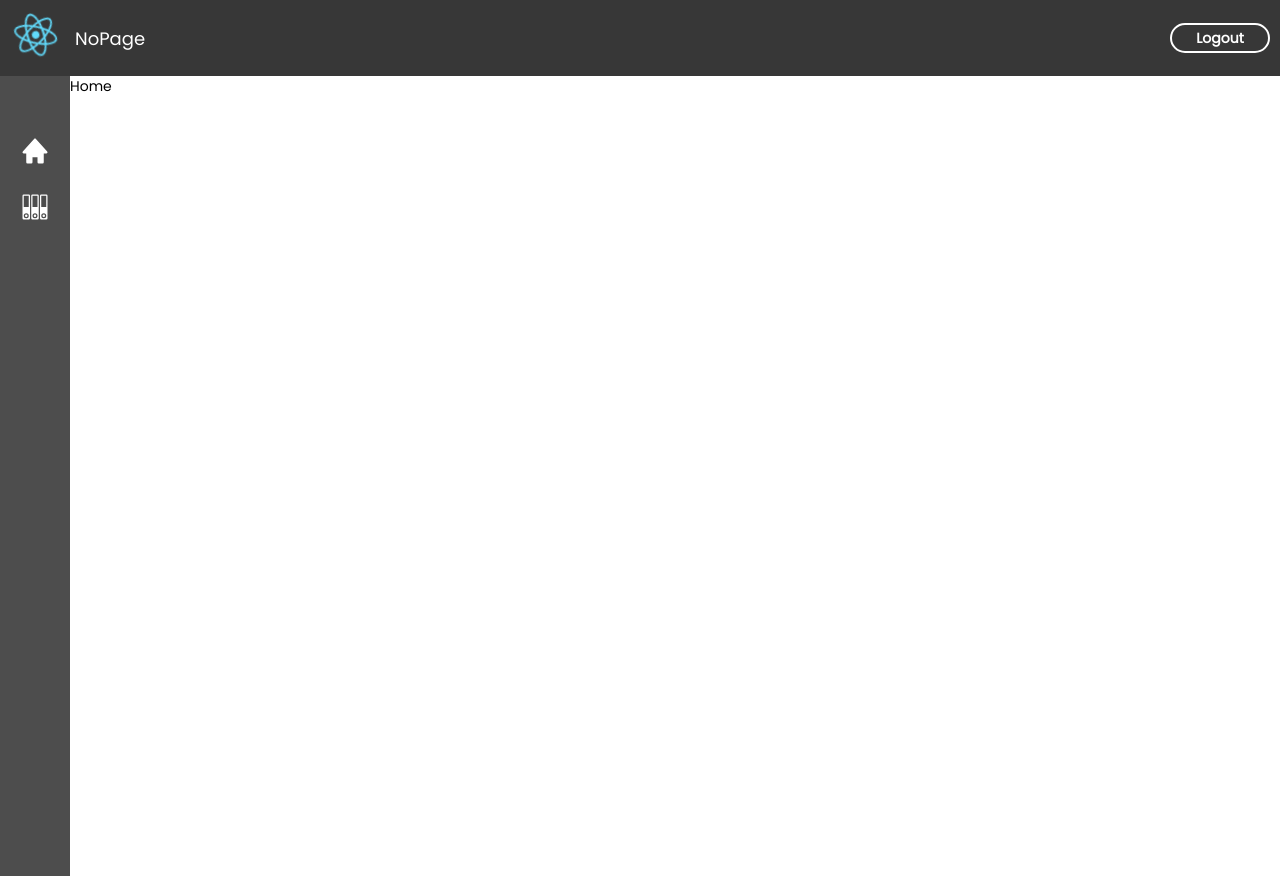
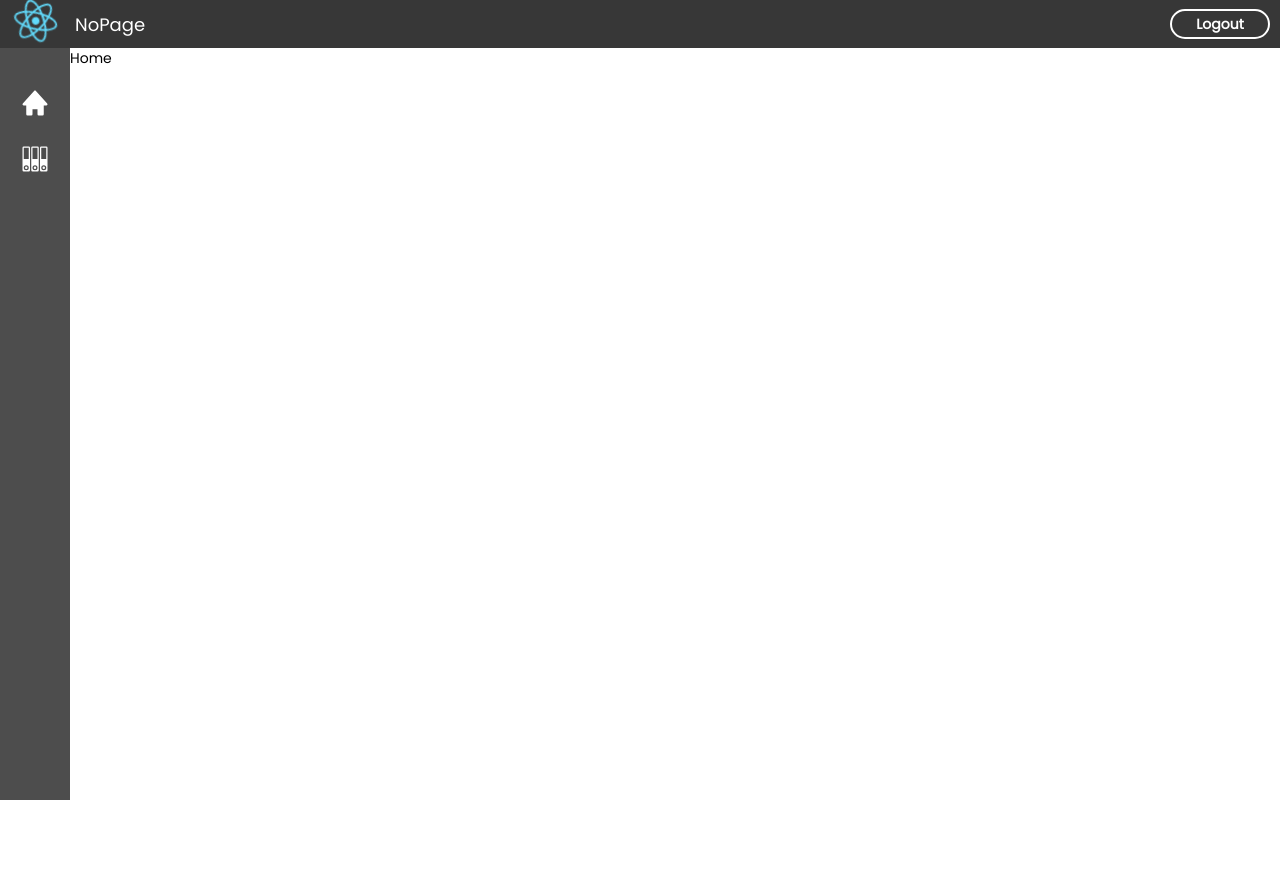
Before and after one commit to 4745454B/frontend-test-odyssey, a React (Create React App) app: page / in a window 1280 px wide. After the commit the page ends 800 px from the top, so only its background shows below. Built offline with nearby package versions, Linux system fonts and the light colour scheme; sample sign-in values are in the browser's storage.

Commit message:
Header & NavigationSidebar css update

```diff
--- a/src/components/common/Header/Header.module.scss
+++ b/src/components/common/Header/Header.module.scss
@@ -23,6 +23,7 @@ $headerColor: rgb(55, 55, 55);
 
 header{
     width: 100%;
+    height: 6vh;
     padding: 1rem;
     background-color: $headerColor;
     display: flex;
--- a/src/components/common/NavigationSidebar/NavigationSidebar.module.scss
+++ b/src/components/common/NavigationSidebar/NavigationSidebar.module.scss
@@ -1,9 +1,10 @@
 aside {
     background-color: #4d4d4d;
     max-width: fit-content;
-    min-height: 100vh;
+    min-height: 94vh;
 
     nav {
+        margin: 2rem 0;
         ul {
             display: flex;
             flex-direction: column;
```
